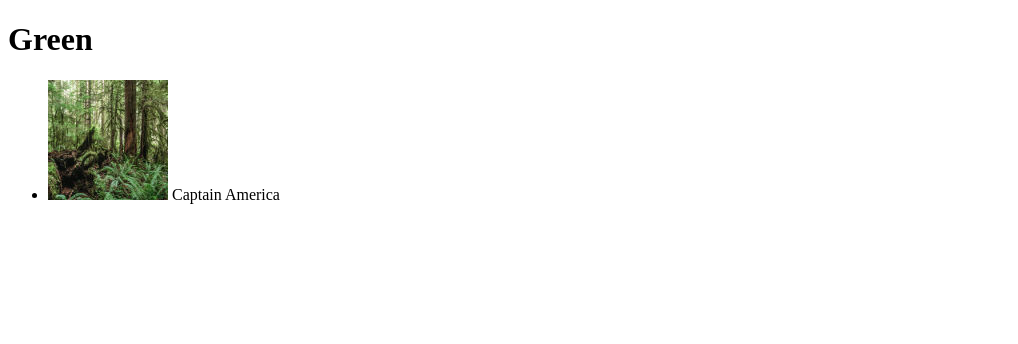
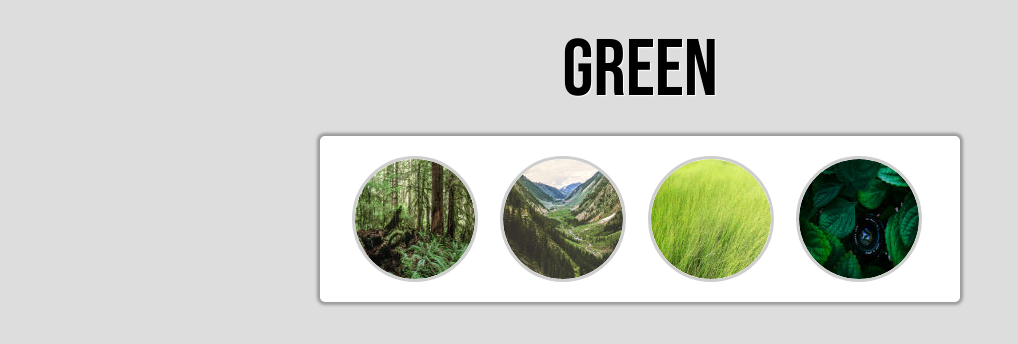
Before and after one commit to ahmadroya/Belajar-Lightbox, a plain HTML site: page Gallery/index.html in a window 1280 px wide. Shown: the whole page, without its empty margins (0-1018 px from the left). Drawn offline with Linux system fonts and the light colour scheme.

Commit message:
ada error jadi ulang dari awal deh

```diff
--- a/Gallery/css/Style.css
+++ b/Gallery/css/Style.css
@@ -0,0 +1,145 @@
+/* Font */
+/* sintaks menambahkan font baru */
+@font-face {
+    font-family: 'BebasNeue';
+    src: url(../fonts/bebasneue-regular-webfont.woff2) format('woff2');
+}
+/* style Utama */
+/* bagian pertama */
+body {
+    font: 18px/36px 'BebasNeue', 'Arial Narrow', Arial, Sans-Serif;
+    background-color: #ddd;
+}
+h1  {
+    font-size: 80px;
+    text-align: center;
+    margin: 50px auto;
+    text-shadow: 1px 1px 1px white;
+}
+.container {
+    width: 600px;
+    background-color: white;
+    margin: auto;
+    padding: 20px;
+    box-shadow: 0 0 3px 3px rgba(0, 0, 0, .3);
+    /* dibaca x=0 y=0 spread(tebal/meluas bayangan)=3px blur=3px
+        rgba/warna unt. transparansi=hitam transparant 0.5/50%*/
+    border-radius: 5px;
+}
+.gallery {
+    position: relative;
+}
+.gallery li {
+    margin-left: 12px;
+    border: 3px solid #cecece;
+    overflow: hidden;
+    float: left;
+    margin-right: 10px;
+    /* menit 27 */
+    position: relative;
+}
+/* pengaturan gambar */
+/* mudahnya dari ketik w,h,b,rad terus mendng gini */
+.gallery li,
+.gallery li .thumbs,
+.gallery li span {
+    width: 120px;
+    height: 120px;
+    border-radius: 50%;
+}
+/* pengaturan li */
+.gallery li span{
+    /* asalnya displaynya inline */
+    display: block;
+    background-color: rgba(200,200,200,.5);
+    line-height: 120px;
+    text-align: center;
+    position: absolute;
+    top: 0px;
+    font-size: 23px;
+    color: #333;
+    text-shadow: 1px 1px 1px #cecece;
+    /* keadaan awal sebelum hover */
+    opacity: 0;
+    transition: .3s;
+    transform: scale(0) rotate(0)
+
+}
+/* ketika a yang didalam li ini di hover
+    maka span didalamnya solid,
+    saloid dalam artia dia muncul sabagaimana
+    settingan css awalnya */
+.gallery li a:hover span{
+    opacity: 1;
+    /* buat munculnya mutar */
+    transform: scale(1) rotate(360deg);
+
+}
+/* sintaks unt. mengakhiri float */
+.clear {
+    clear: both;
+}
+/* akhir sintaks clear(sebelum ul penutup) */
+
+
+/* css Overlay/ Lightboxnya */
+/* overlay adlah keadaan awalnya, sebelum memunculkan lightbox */
+/* .overlay {
+    width: 0;
+    height: 0; */
+    /* overflow: hidden; */
+    /* position: fixed;
+    top: 0;
+    left: 0;
+    bottom: 0;
+    right: 0; */
+    /* position non statis yang mengjadikan
+    elementnya stagnan apapun yang terjadi */
+
+    /* tag2 ini akan menjadikan
+        halamannya tertag penuh(halaman=parentnya)*/
+    /* transition: .6s; */
+    /* background-color: rgba(0,0,0,.7); */
+    /* text-align: center; */
+    /* text-align: center; */
+
+}
+/* css Overlay keadaan akhir */
+/* pseudoclass target
+memungkinkan link memunculkan perubahan(Lightbox) setelah di klik */
+/* .overlay:target {
+    width: auto;
+    height: auto;
+    padding: 100px;
+    z-index: 9999; */
+    /* mengatur tumpukan element nonstatic
+        mudahnya beri angka tertinggi */
+/* }
+.overlay img {
+    max-height: 100%;
+    box-shadow: 2px 2px 7px 0px rgba(0,0,0,.5);
+
+} */
+/* .overlay:target img {
+    animation: zoomdanfade 1s;
+
+} */
+/* .overlay .close {
+    position: absolute;
+
+} */
+/* supaya lebih menarik gambarnya di buat zoom-in */
+/* animasi */
+/* @keyframes zoomdanfade { */
+    /* dari tidak ada */
+    /* 0% {
+        transform: scale(0);
+        opacity: 0;
+    } */
+    /* muncul normal */
+    /* 100% {
+        transform: scale(1);
+        opacity: 1;
+    }
+} */
+/* buat tombol close */
--- a/Gallery/css/reset.css
+++ b/Gallery/css/reset.css
@@ -0,0 +1,43 @@
+html, body, div, span, applet, object, iframe,
+h1, h2, h3, h4, h5, h6, p, blockquote, pre,
+a, abbr, acronym, address, big, cite, code,
+del, dfn, em, img, ins, kbd, q, s, samp,
+small, strike, strong, sub, sup, tt, var,
+b, u, i, center,
+dl, dt, dd, ol, ul, li,
+fieldset, form, label, legend,
+table, caption, tbody, tfoot, thead, tr, th, td,
+article, aside, canvas, details, embed,
+figure, figcaption, footer, header, hgroup,
+menu, nav, output, ruby, section, summary,
+time, mark, audio, video {
+	margin: 0;
+	padding: 0;
+	border: 0;
+	font-size: 100%;
+	font: inherit;
+	vertical-align: baseline;
+}
+/* HTML5 display-role reset for older browsers */
+article, aside, details, figcaption, figure,
+footer, header, hgroup, menu, nav, section {
+	display: block;
+}
+body {
+	line-height: 1;
+}
+ol, ul {
+	list-style: none;
+}
+blockquote, q {
+	quotes: none;
+}
+blockquote:before, blockquote:after,
+q:before, q:after {
+	content: '';
+	content: none;
+}
+table {
+	border-collapse: collapse;
+	border-spacing: 0;
+}
--- a/Gallery/index.html
+++ b/Gallery/index.html
@@ -1,20 +1,71 @@
 <!DOCTYPE html>
 <html lang="en">
+
 <head>
     <meta charset="UTF-8">
     <meta name="viewport" content="width=device-width, initial-scale=1.0">
     <meta http-equiv="X-UA-Compatible" content="ie=edge">
     <title>Gallery</title>
+    <link rel="stylesheet" href="css/reset.css">
+    <link rel="stylesheet" href="css/style.css">
 </head>
+
 <body>
     <h1>Green</h1>
     <div class="container">
         <ul class="gallery">
+            <!-- Hutan -->
             <li>
-                <img src="img/thumbs/11.jpg" alt="Green Hutan">
-                <span>Captain America</span>
+                <a href="#gambar-1">
+                    <img class="thumbs" src="img/thumbs/11.jpg" alt="Hutan">
+                    <span>Hutan</span>
+                    <!-- span default displaynya inline
+                        tdak bisa di atur width dan heightnya -->
+                </a>
+                <!--  -->
+                <div class="overlay" id="#gambar-1" >
+                    <!-- <a href="#" class="close">x close</a>
+                    Href # unt. menghilangkan id gambar-1 di urlnya (kembali ke home gallery) -->
+                    <!-- <img src="img/full/1.jpg" alt="Hutan"> -->
+                </div>
+                     <!-- ini berarti kalau ku klik linknya
+                        dia akan menuju ke overlay-nya
+                         karena tujjuan link a hrefnya id
+                        yang ada di overlay   -->
             </li>
+            <!-- Lembah Hijau -->
+            <li>
+                    <a href="">
+                        <img class="thumbs" src="img/thumbs/22.jpg" alt="Lembah Hijau">
+                        <span>Lembah Hijau</span>
+                        <!-- span default displaynya inline
+                            tdak bisa di atur width dan heightnya -->
+                    </a>
+
+            </li>
+            <!-- Padang Rumput -->
+            <li>
+                    <a href="">
+                        <img class="thumbs" src="img/thumbs/33.jpg" alt="Padang Rumput">
+                        <span>Padang Rumput</span>
+                        <!-- span default displaynya inline
+                            tdak bisa di atur width dan heightnya -->
+                    </a>
+            </li>
+            <!-- Rimbun Daun -->
+            <li>
+                    <a href="">
+                        <img class="thumbs" src="img/thumbs/44.jpg" alt="Rimbun Daun">
+                        <span>Rimbun Daun</span>
+                        <!-- span default displaynya inline
+                            tdak bisa di atur width dan heightnya -->
+                    </a>
+            </li>
+           <!-- Li di tambahkan jika benar2 sudah ok -->
+            <!-- sintaks clear unt. mengakhiri float -->
+            <div class="clear"></div>
         </ul>
     </div>
 </body>
+
 </html>
```
Also changed, not shown: Gallery/fonts/BebasNeue-Regular.ttf (added), Gallery/fonts/BebasNeue-Regular.woff (deleted), Gallery/fonts/bebasneue-regular-webfont.woff (added), Gallery/fonts/bebasneue-regular-webfont.woff2 (added), Gallery/img/close.png (added), Gallery/img/loading.gif (added), Gallery/img/next.png (added), Gallery/img/prev.png (added), Snapshot/1. tumbnails lightbox.png (added).
